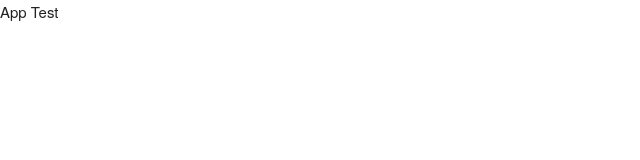
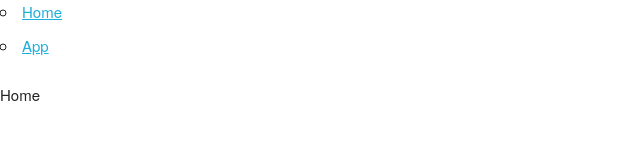
Before and after one commit to dhkaneda/mori.io, a React app: page / in a window 1280 px wide. Shown: the top 160 px of the page, without its empty margins (0-640 px from the left). Built offline with nearby package versions, Linux system fonts and the light colour scheme; the HTML template or start-up script is replaced by a standard one.

Commit message:
Setup React Routing

```diff
--- /dev/null
+++ b/client/src/components/Home.jsx
@@ -0,0 +1,9 @@
+import React from 'react';
+
+const Home = () => (
+  <div>
+    Home
+  </div>
+);
+
+export default Home;
--- a/client/src/index.jsx
+++ b/client/src/index.jsx
@@ -1,11 +1,29 @@
 import React from 'react';
 import ReactDOM from 'react-dom';
-import App from './components/app';
+import { Route, Link, BrowserRouter as Router } from 'react-router-dom';
+import Home from './components/Home';
+import App from './components/App';
 import './styles/normalize.css';
 import './styles/skeleton.css';
 
+const routing = (
+  <Router>
+    <div>
+      <ul>
+        <li>
+          <Link to="/">Home</Link>
+        </li>
+        <li>
+          <Link to="/App">App</Link>
+        </li>
+      </ul>
+      <Route exact path="/" component={Home} />
+      <Route path="/app" component={App} />
+    </div>
+  </Router>
+);
 
 ReactDOM.render(
-  <App />,
+  routing,
   document.getElementById('root'),
 );
```
Also changed, not shown: 1 other file (tests, documents, lock files or other folders).
